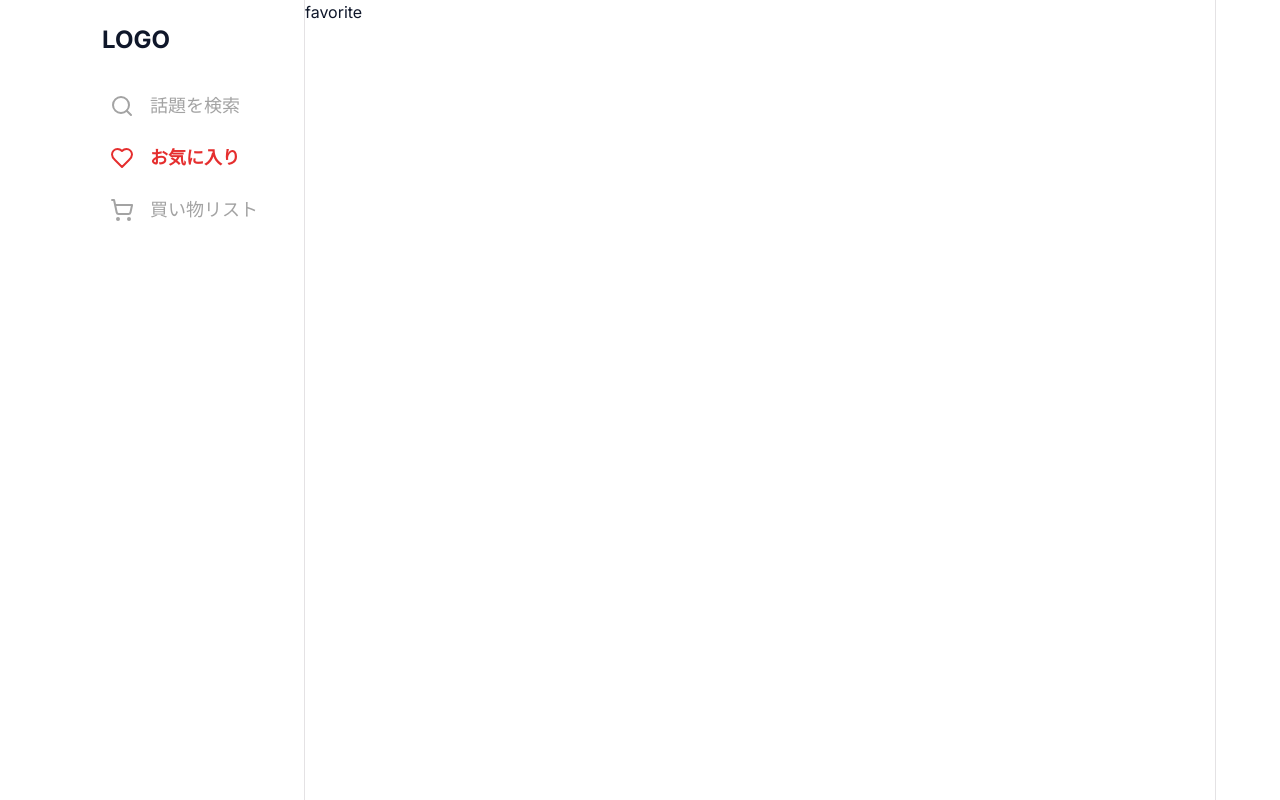
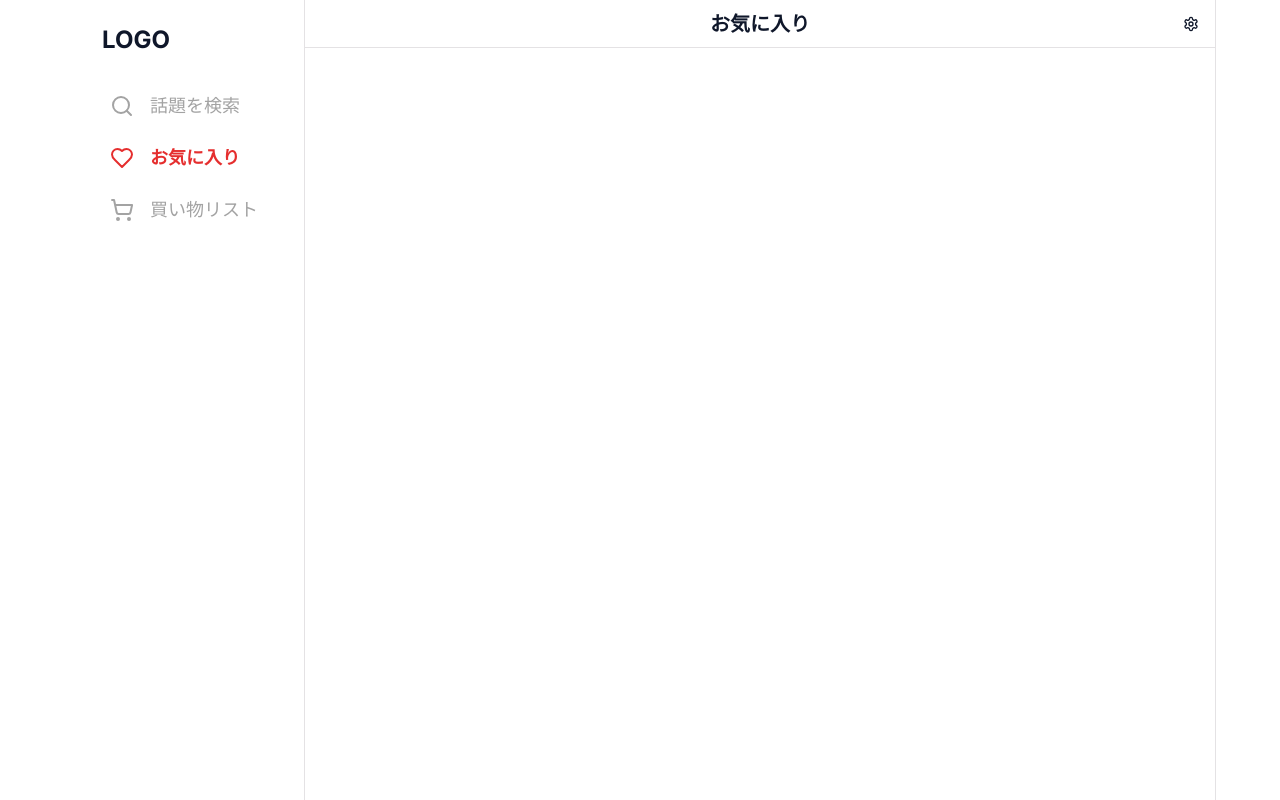
Before and after one commit to qin-team-recipe/12-recipe-app, a Next.js app: page /favorite in a window 1280 px wide. Built offline with nearby package versions, Linux system fonts and the light colour scheme.

Commit message:
✨ TopBarの作成 (#38)
* 🚚 components/layout に移動

* ✨ TopBarの作成

* 💡 TODOコメント追記

```diff
--- a/src/app/(search)/page.tsx
+++ b/src/app/(search)/page.tsx
@@ -1,10 +1,15 @@
 import { ChefCard } from "@/src/components/chef-card";
+import TopBar from "@/src/components/layout/top-bar";
 import RecipeCard from "@/src/components/recipe-card";
 import { Button } from "@/src/components/ui/button";
 
 const page = () => {
   return (
-    <div>
+    <>
+      <TopBar
+      // TODO: centerComponentを検索バーにする
+      />
+      <div className="p-8">
         <Button>Search</Button>
         {/* map処理をして横スクロールできるようにする */}
         <ChefCard
@@ -23,6 +28,7 @@ const page = () => {
           />
         </div>
       </div>
+    </>
   );
 };
 
--- /dev/null
+++ b/src/app/favorite/_components/settings-action-icon.tsx
@@ -0,0 +1,18 @@
+"use client";
+
+import { Settings } from "lucide-react";
+
+const SettingsActionIcon = () => {
+  return (
+    <>
+      <Settings
+        size={16}
+        onClick={() => {
+          // TODO: 画面遷移
+        }}
+      />
+    </>
+  );
+};
+
+export default SettingsActionIcon;
--- a/src/app/favorite/page.tsx
+++ b/src/app/favorite/page.tsx
@@ -1,5 +1,16 @@
+import TopBar from "@/src/components/layout/top-bar";
+
+import SettingsActionIcon from "./_components/settings-action-icon";
+
 const page = () => {
-  return <div>favorite</div>;
+  return (
+    <>
+      <TopBar
+        centerComponent={<h1 className="md:text-xl text-primary font-bold">お気に入り</h1>}
+        trailingComponent={<SettingsActionIcon />}
+      />
+    </>
+  );
 };
 
 export default page;
--- a/src/app/layout.tsx
+++ b/src/app/layout.tsx
@@ -4,8 +4,8 @@ import "./globals.css";
 
 import { Inter } from "next/font/google";
 
-import BottomNavbar from "../components/bottom-navbar";
-import SideNavbar from "../components/side-navbar";
+import BottomNavbar from "../components/layout/bottom-navbar";
+import SideNavbar from "../components/layout/side-navbar";
 import { Separator } from "../components/ui/separator";
 import { Toaster } from "../components/ui/toaster";
 
--- a/src/app/shopping/page.tsx
+++ b/src/app/shopping/page.tsx
@@ -1,5 +1,11 @@
+import TopBar from "@/src/components/layout/top-bar";
+
 const page = () => {
-  return <div>shopping</div>;
+  return (
+    <>
+      <TopBar centerComponent={<div className="md:text-xl font-bold">買い物リスト</div>} />
+    </>
+  );
 };
 
 export default page;
--- a/src/components/bottom-navbar.tsx
+++ b/src/components/layout/bottom-navbar.tsx
@@ -3,7 +3,7 @@
 import { useMemo } from "react";
 import { usePathname } from "next/navigation";
 
-import { bottomBarRoutes } from "../constants/routes";
+import { bottomBarRoutes } from "../../constants/routes";
 import NavbarItem from "./navbar-item";
 
 const BottomNavbar = () => {
--- a/src/components/navbar-item.tsx
+++ b/src/components/layout/navbar-item.tsx
@@ -2,7 +2,7 @@ import Link from "next/link";
 
 import { LucideIcon } from "lucide-react";
 
-import { cn } from "../lib/utils";
+import { cn } from "../../lib/utils";
 
 type Props = {
   icon: LucideIcon;
--- a/src/components/side-navbar.tsx
+++ b/src/components/layout/side-navbar.tsx
@@ -3,7 +3,7 @@
 import { useMemo } from "react";
 import { usePathname } from "next/navigation";
 
-import { sideBarRoutes } from "../constants/routes";
+import { sideBarRoutes } from "../../constants/routes";
 import NavbarItem from "./navbar-item";
 
 const SideNavbar = () => {
--- /dev/null
+++ b/src/components/layout/top-bar.tsx
@@ -0,0 +1,23 @@
+import { ReactNode } from "react";
+
+type Props = {
+  leadingComponent?: ReactNode;
+  centerComponent?: ReactNode;
+  trailingComponent?: ReactNode;
+};
+
+const TopBar = ({
+  leadingComponent: LeadingComponent,
+  centerComponent: CenterComponent,
+  trailingComponent: TrailingComponent,
+}: Props) => {
+  return (
+    <div className="w-full h-12 flex px-2 md:px-4 items-center border-b border-border">
+      <div className="flex items-center justify-start flex-1">{LeadingComponent}</div>
+      {CenterComponent && <div className="flex items-center justify-center flex-auto mx-auto">{CenterComponent}</div>}
+      <div className="flex items-center justify-end flex-1">{TrailingComponent}</div>
+    </div>
+  );
+};
+
+export default TopBar;
```
Lines whose indentation alone changed are shown as unchanged.
